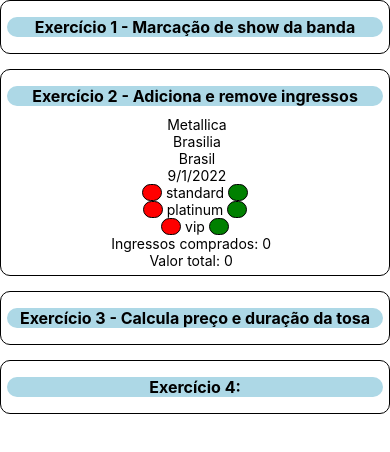
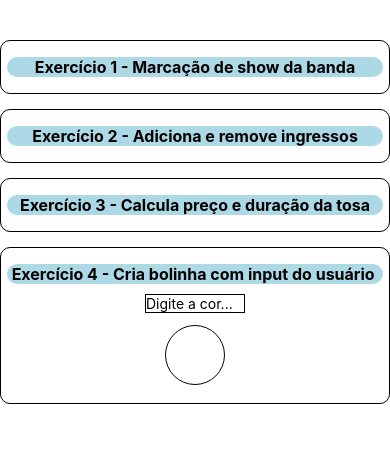
Before and after one commit to thiagomedinacc/letscodeRNLista1, a React Native app: screen / in a window 390 px wide. Shown: the top 452 px of the page. Built offline with nearby package versions, Linux system fonts and the light colour scheme.

Commit message:
Termina exercicio 4

```diff
--- a/App.tsx
+++ b/App.tsx
@@ -1,24 +1,22 @@
 import { StatusBar } from 'expo-status-bar';
-import { StyleSheet, Text, View } from 'react-native';
+import React from 'react';
+import { SafeAreaView, StyleSheet, Text, View } from 'react-native';
+import ColorDot from './components/ColorDot';
+import { SafeAreaProvider } from "react-native-safe-area-context";
+
 import ConcertCard from './components/ConcertCard';
 import PetClipping from './components/PetClipping';
 
 export default function App() {
   return (
     <View style={styles.container}>
+      <StatusBar style="dark" />
       <View style = {styles.exercicio}>
         <Text style = {styles.titulo}> Exercício 1 - Marcação de show da banda </Text>
 
       </View>
       <View style = {styles.exercicio}>
         <Text style= {styles.titulo}> Exercício 2 - Adiciona e remove ingressos </Text>
-        <ConcertCard
-          bandName='Metallica'
-          city='Brasilia'
-          country='Brasil'
-          tickets= {[{type: 'standard' , value : 10}, {type: 'platinum', value: 20} , {type: 'vip', value:30}]}
-          date={new Date()}
-        />
       </View>
 
       <View style = {styles.exercicio}>
@@ -26,19 +24,19 @@ export default function App() {
       </View>
 
       <View style = {styles.exercicio}>
-        <Text style = {styles.titulo}> Exercício 4: </Text>
+        <Text style = {styles.titulo}> Exercício 4 - Cria bolinha com input do usuário  </Text>
+        <ColorDot/>
       </View>
       <StatusBar style="auto" />
     </View>
   );
 }
 
-const styles = StyleSheet.create({
+const styles =  StyleSheet.create({
   container: {
     flex: 1,
     backgroundColor: '#fff',
-   // alignItems: 'center',
-    //justifyContent: 'center',
+    paddingTop: 40
   },
   titulo: {
     width: '100%',
--- /dev/null
+++ b/components/ColorDot/index.tsx
@@ -0,0 +1,48 @@
+import { useState } from 'react';
+import {Text, View, TextInput, StyleSheet} from 'react-native'
+
+
+export default function ColorDot(){
+    const [cor, setCor] = useState('');
+
+
+
+    function handleSelectColor(cor: string) {
+        if(cor > 'f') {
+            return
+        }
+        if(cor.length < 3) {
+        }
+        setCor(cor);
+    }
+    return (
+        <>
+        <TextInput
+        style = {styles().input}
+        maxLength = {6}
+        keyboardType = 'decimal-pad'
+        placeholder='Digite a cor...'
+        onChangeText={(cor) => handleSelectColor(cor)}
+        />
+        <View style = {styles(cor).bolinha}>
+
+        </View>
+        </>
+    )
+}
+
+const styles = (cor?: string) => StyleSheet.create({
+    input: {
+        borderWidth: 1,
+        width: 100
+    },
+    bolinha: {
+        height: 60,
+        width: 60,
+        borderWidth: 1,
+        borderRadius: 50,
+        marginVertical: 12,
+        backgroundColor: `#${cor}`
+    },
+
+})
--- a/package.json
+++ b/package.json
@@ -9,12 +9,14 @@
     "web": "expo start --web"
   },
   "dependencies": {
+    "@react-native-community/masked-view": "^0.1.11",
     "expo": "~46.0.9",
     "expo-cli": "^6.0.5",
     "expo-status-bar": "~1.4.0",
     "react": "18.0.0",
     "react-dom": "18.0.0",
     "react-native": "0.69.5",
+    "react-native-safe-area-context": "^4.3.3",
     "react-native-web": "~0.18.7"
   },
   "devDependencies": {
```
Also changed, not shown: 1 other file (tests, documents, lock files or other folders).
